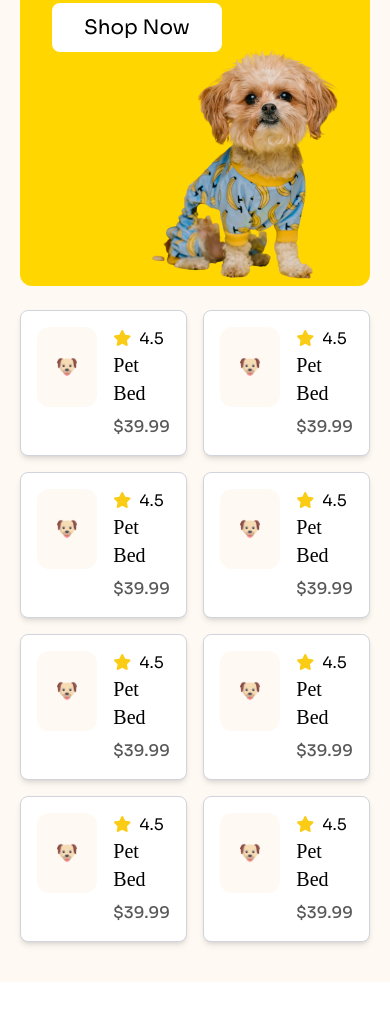
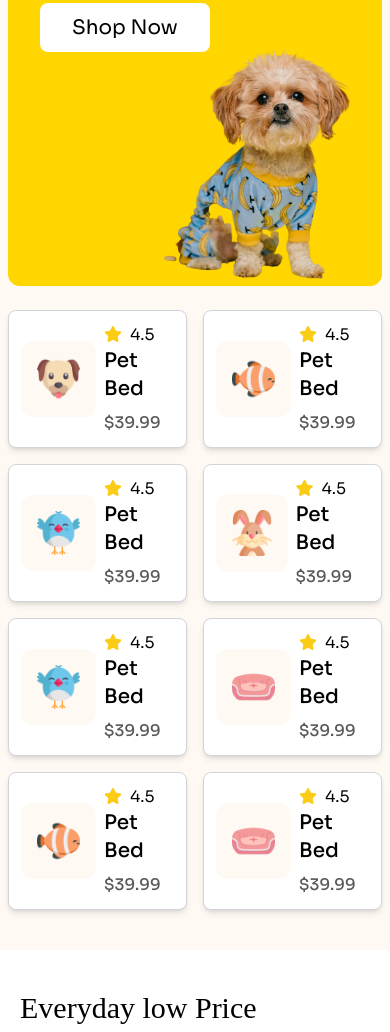
Before and after one commit to mdshahariarhafizofficial/Browse4Pets-website, a plain HTML site: page index.html in a window 390 px wide. Shown: the part 1832-2864 px from the top of the page. Drawn offline with nearby package versions, Linux system fonts and the light colour scheme; a web font is replaced by a local one.

Commit message:
Trending Pet Products section responsive problem fixed

```diff
--- a/index.html
+++ b/index.html
@@ -170,7 +170,7 @@
               <h2 class="text-3xl sm:text-4xl text-black px-5 lg:px-0">Trending Pet Products</h2>
 
               <!-- Products -->
-               <div class="trndng-products-container px-5 lg:px-0 mt-12 flex gap-6 flex-col lg:flex-row">
+               <div class="trndng-products-container px-2 lg:px-0 mt-12 flex gap-6 flex-col lg:flex-row">
 
                   <!-- Product-sec-left -->
                   <div class="products-left h-[460px] sm:h-auto relative px-8 py-12 bg-pet-primary-color rounded-xl">
@@ -184,93 +184,95 @@
                   <div class="products-Right grid grid-cols-2 md:grid-cols-3 gap-4 lg:gap-6">
 
                     <!-- item-box-1 -->
-                    <div class="product-item max-w-[275px] flex shadow-md rounded-lg px-4 py-4 lg:pr-20 gap-4 border border-gray-300 bg-white">
-                      <div class="w-20 h-20 flex justify-center items-center bg-[#FFF9F4] p-5 rounded-xl mb-3">
+                    <div class="product-item flex items-center shadow-md rounded-lg lg:pr-20 gap-2 p-3 border border-gray-300 bg-white">
+                      <div class="p-4 flex justify-center items-center bg-[#FFF9F4] rounded-xl">
                         <img class="w-full" src="assets/dog-cartoon.png" alt="">
                       </div>
                       <div class="rating flex flex-col">
                         <span class="fon-base text-black"><i class="fa-solid fa-star text-yellow-400 mr-2"></i>4.5</span>
-                        <h3 class="text-xl mb-2 font-normal text-black ">Pet Bed</h3>
+                        <p class="text-xl mb-2 text-black font-medium">Pet Bed</>
                         <p class="text-base text-pet-secondary-color font-medium">$39.99</p>
                       </div>
                     </div>
                     <!-- item-box-2 -->
-                    <div class="product-item max-w-[275px] flex shadow-md rounded-lg px-4 py-4 lg:pr-20 gap-4 border border-gray-300 bg-white">
-                      <div class="w-20 h-20 flex justify-center items-center bg-[#FFF9F4] p-5 rounded-xl mb-3">
-                        <img class="w-full" src="assets/dog-cartoon.png" alt="">
+                    <div class="product-item flex items-center shadow-md rounded-lg lg:pr-20 gap-2 p-3 border border-gray-300 bg-white">
+                      <div class="p-4 flex justify-center items-center bg-[#FFF9F4] rounded-xl">
+                        <img class="w-full" src="assets/fish-cartoon.png" alt="">
                       </div>
                       <div class="rating flex flex-col">
                         <span class="fon-base text-black"><i class="fa-solid fa-star text-yellow-400 mr-2"></i>4.5</span>
-                        <h3 class="text-xl mb-2 font-normal text-black">Pet Bed</h3>
+                        <p class="text-xl mb-2 text-black font-medium">Pet Bed</>
                         <p class="text-base text-pet-secondary-color font-medium">$39.99</p>
                       </div>
                     </div>
                     <!-- item-box-3 -->
-                    <div class="product-item max-w-[275px] flex shadow-md rounded-lg px-4 py-4 lg:pr-20 gap-4 border border-gray-300 bg-white">
-                      <div class="w-20 h-20 flex justify-center items-center bg-[#FFF9F4] p-5 rounded-xl mb-3">
-                        <img class="w-full" src="assets/dog-cartoon.png" alt="">
+                    <div class="product-item flex items-center shadow-md rounded-lg lg:pr-20 gap-2 p-3 border border-gray-300 bg-white">
+                      <div class="p-4 flex justify-center items-center bg-[#FFF9F4] rounded-xl">
+                        <img class="w-full" src="assets/bird-cartoon.png" alt="">
                       </div>
                       <div class="rating flex flex-col">
                         <span class="fon-base text-black"><i class="fa-solid fa-star text-yellow-400 mr-2"></i>4.5</span>
-                        <h3 class="text-xl mb-2 font-normal text-black">Pet Bed</h3>
+                        <p class="text-xl mb-2 text-black font-medium">Pet Bed</>
                         <p class="text-base text-pet-secondary-color font-medium">$39.99</p>
                       </div>
                     </div>
                     <!-- item-box-4 -->
-                    <div class="product-item max-w-[275px] flex shadow-md rounded-lg px-4 py-4 lg:pr-20 gap-4 border border-gray-300 bg-white">
-                      <div class="w-20 h-20 flex justify-center items-center bg-[#FFF9F4] p-5 rounded-xl mb-3">
-                        <img class="w-full" src="assets/dog-cartoon.png" alt="">
+                    <div class="product-item flex items-center shadow-md rounded-lg lg:pr-20 gap-2 p-3 border border-gray-300 bg-white">
+                      <div class="p-4 flex justify-center items-center bg-[#FFF9F4] rounded-xl">
+                        <img class="w-full" src="assets/rabbit-cartoon.png" alt="">
                       </div>
                       <div class="rating flex flex-col">
                         <span class="fon-base text-black"><i class="fa-solid fa-star text-yellow-400 mr-2"></i>4.5</span>
-                        <h3 class="text-xl mb-2 font-normal text-black">Pet Bed</h3>
+                        <p class="text-xl mb-2 text-black font-medium">Pet Bed</>
                         <p class="text-base text-pet-secondary-color font-medium">$39.99</p>
                       </div>
                     </div>
                     <!-- item-box-5 -->
-                    <div class="product-item max-w-[275px] flex shadow-md rounded-lg px-4 py-4 lg:pr-20 gap-4 border border-gray-300 bg-white">
-                      <div class="w-20 h-20 flex justify-center items-center bg-[#FFF9F4] p-5 rounded-xl mb-3">
-                        <img class="w-full" src="assets/dog-cartoon.png" alt="">
+                    <div class="product-item flex items-center shadow-md rounded-lg lg:pr-20 gap-2 p-3 border border-gray-300 bg-white">
+                      <div class="p-4 flex justify-center items-center bg-[#FFF9F4] rounded-xl">
+                        <img class="w-full" src="assets/bird-cartoon.png" alt="">
                       </div>
                       <div class="rating flex flex-col">
                         <span class="fon-base text-black"><i class="fa-solid fa-star text-yellow-400 mr-2"></i>4.5</span>
-                        <h3 class="text-xl mb-2 font-normal text-black">Pet Bed</h3>
+                        <p class="text-xl mb-2 text-black font-medium">Pet Bed</>
                         <p class="text-base text-pet-secondary-color font-medium">$39.99</p>
                       </div>
                     </div>
                     <!-- item-box-6 -->
-                    <div class="product-item max-w-[275px] flex shadow-md rounded-lg px-4 py-4 lg:pr-20 gap-4 border border-gray-300 bg-white">
-                      <div class="w-20 h-20 flex justify-center items-center bg-[#FFF9F4] p-5 rounded-xl mb-3">
-                        <img class="w-full" src="assets/dog-cartoon.png" alt="">
+                    <div class="product-item flex items-center shadow-md rounded-lg lg:pr-20 gap-2 p-3 border border-gray-300 bg-white">
+                      <div class="p-4 flex justify-center items-center bg-[#FFF9F4] rounded-xl">
+                        <img class="w-full" src="assets/pet-couch.png" alt="">
                       </div>
                       <div class="rating flex flex-col">
                         <span class="fon-base text-black"><i class="fa-solid fa-star text-yellow-400 mr-2"></i>4.5</span>
-                        <h3 class="text-xl mb-2 font-normal text-black">Pet Bed</h3>
+                        <p class="text-xl mb-2 text-black font-medium">Pet Bed</>
                         <p class="text-base text-pet-secondary-color font-medium">$39.99</p>
                       </div>
                     </div>
                     <!-- item-box-7 -->
-                    <div class="product-item max-w-[275px] flex shadow-md rounded-lg px-4 py-4 lg:pr-20 gap-4 border border-gray-300 bg-white">
-                      <div class="w-20 h-20 flex justify-center items-center bg-[#FFF9F4] p-5 rounded-xl mb-3">
-                        <img class="w-full" src="assets/dog-cartoon.png" alt="">
+                    <div class="product-item flex items-center shadow-md rounded-lg lg:pr-20 gap-2 p-3 border border-gray-300 bg-white">
+                      <div class="p-4 flex justify-center items-center bg-[#FFF9F4] rounded-xl">
+                        <img class="w-full" src="assets/fish-cartoon.png" alt="">
                       </div>
                       <div class="rating flex flex-col">
                         <span class="fon-base text-black"><i class="fa-solid fa-star text-yellow-400 mr-2"></i>4.5</span>
-                        <h3 class="text-xl mb-2 font-normal text-black">Pet Bed</h3>
+                        <p class="text-xl mb-2 text-black font-medium">Pet Bed</>
                         <p class="text-base text-pet-secondary-color font-medium">$39.99</p>
                       </div>
                     </div>
-                    <!-- item-box-8 -->
-                    <div class="product-item max-w-[275px] flex shadow-md rounded-lg px-4 py-4 lg:pr-20 gap-4 border border-gray-300 bg-white">
-                      <div class="w-20 h-20 flex justify-center items-center bg-[#FFF9F4] p-5 rounded-xl mb-3">
-                        <img class="w-full" src="assets/dog-cartoon.png" alt="">
+                    <!-- item-box-8  -->
+                    <div class="product-item flex items-center shadow-md rounded-lg lg:pr-20 gap-2 p-3 border border-gray-300 bg-white">
+                      <div class="p-4 flex justify-center items-center bg-[#FFF9F4] rounded-xl">
+                        <img class="w-full" src="assets/pet-couch.png" alt="">
                       </div>
                       <div class="rating flex flex-col">
                         <span class="fon-base text-black"><i class="fa-solid fa-star text-yellow-400 mr-2"></i>4.5</span>
-                        <h3 class="text-xl mb-2 font-normal text-black">Pet Bed</h3>
+                        <p class="text-xl mb-2 text-black font-medium">Pet Bed</>
                         <p class="text-base text-pet-secondary-color font-medium">$39.99</p>
                       </div>
                     </div>
+
+
                     <!-- item-box-9 -->
                     <div class="hidden sm:block">
                       <div class="product-item max-w-[275px] flex shadow-md rounded-lg px-4 py-4 lg:pr-20 gap-4 border border-gray-300 bg-white">
@@ -294,7 +296,7 @@
          </section>
 
         <!-- Everyday low Price Section Start -->
-         <section class="everyday-low-price my-32 px-5 lg:px-0">
+         <section class="everyday-low-price my-10 sm:my-32 px-5 lg:px-0">
           <div class="container-mid max-w-[1320px] mx-auto">
             <h2 class="text-3xl sm:text-4xl text-black">Everyday low Price</h2>
 
```
